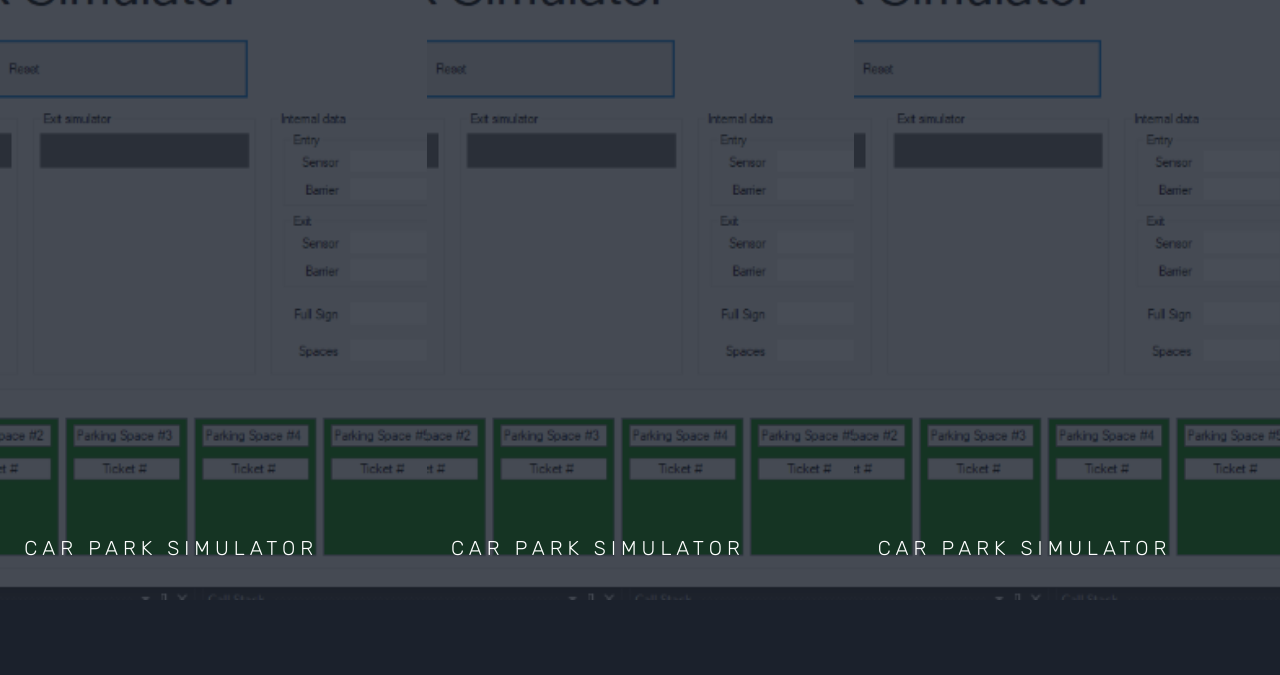
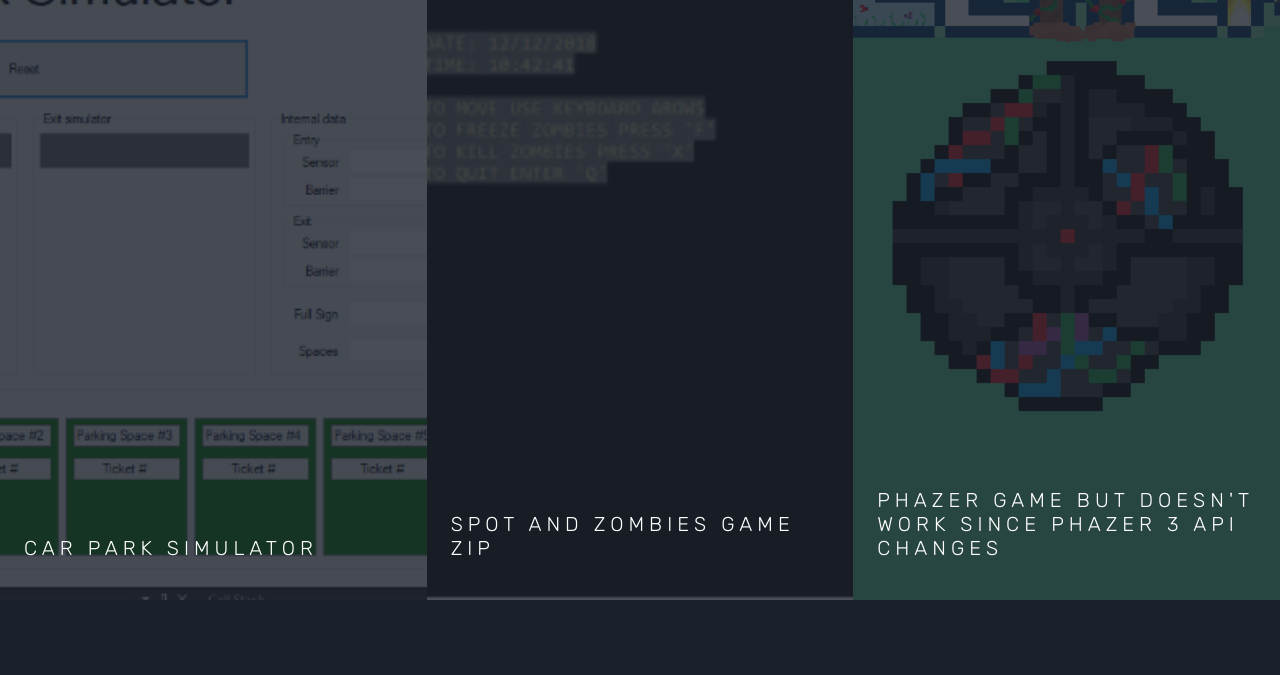
Before and after one commit to SeanGunn/websiteSeanGunn, a plain HTML site: page portfolio.html in a window 1280 px wide. Shown: the part 600-1275 px from the top of the page. Drawn offline with Linux system fonts and the light colour scheme; files whose address does not match are found by name.

Commit message:
Added more to portfolio and edited the layout

```diff
--- a/index.html
+++ b/index.html
@@ -174,7 +174,6 @@
     <script src="js/scrollax.min.js"></script>
     <script src="js/bootstrap-datepicker.js"></script>
     <script src="js/jquery.timepicker.min.js"></script>
-    <script src="https://maps.googleapis.com/maps/api/js?key=AIzaSyBVWaKrjvy3MaE7SQ74_uJiULgl1JY0H2s&sensor=false"></script>
     <script src="js/main.js"></script>
 
   </body>
--- a/portfolio.html
+++ b/portfolio.html
@@ -89,16 +89,28 @@
           </div>
         </a>
 
-        <!-- <a href="portfolio.html" class="slider-item" style="background-image: url();"> -->
-          <!-- <div class="overlay"></div> -->
-          <!-- <div class="container"> -->
-            <!-- <div class="row slider-text align-items-end justify-content-center"> -->
-              <!-- <div class="col-md-12 ftco-animate p-4" data-scrollax=" properties: { translateY: '70%' }"> -->
-                <!-- <h1 class="mb-3" data-scrollax="properties: {translateY: '30%', opacity: 1.6}">#03 </h1> -->
-              <!-- </div> -->
-            <!-- </div> -->
-          <!-- </div> -->
-        <!-- </a> -->
+        <a href="application/SpotAndZombiesZip.zip" class="slider-item" style="background-image: url(images/SpotAndZombiesGamePicture.png);">
+          <div class="overlay"></div>
+          <div class="container">
+            <div class="row slider-text align-items-end justify-content-center">
+              <div class="col-md-12 ftco-animate p-4" data-scrollax=" properties: { translateY: '70%' }">
+                <h1 class="mb-3" data-scrollax="properties: {translateY: '30%', opacity: 1.6}">Spot And Zombies Game Zip</h1>
+              </div>
+            </div>
+          </div>
+        </a>
+
+		 <a href="https://github.com/SeanGunn/Element" class="slider-item" style="background-image: url(images/startGameScreen.png);">
+          <div class="overlay"></div>
+          <div class="container">
+            <div class="row slider-text align-items-end justify-content-center">
+              <div class="col-md-12 ftco-animate p-4" data-scrollax=" properties: { translateY: '70%' }">
+                <h1 class="mb-3" data-scrollax="properties: {translateY: '30%', opacity: 1.6}">Phazer game but doesn't work since Phazer 3 API changes</h1>
+              </div>
+            </div>
+          </div>
+        </a>
+
 
 
       </section>
```
Also changed, not shown: images/SpotAndZombiesGamePicture.png (added), images/startGameScreen.png (added), 2 other files.
